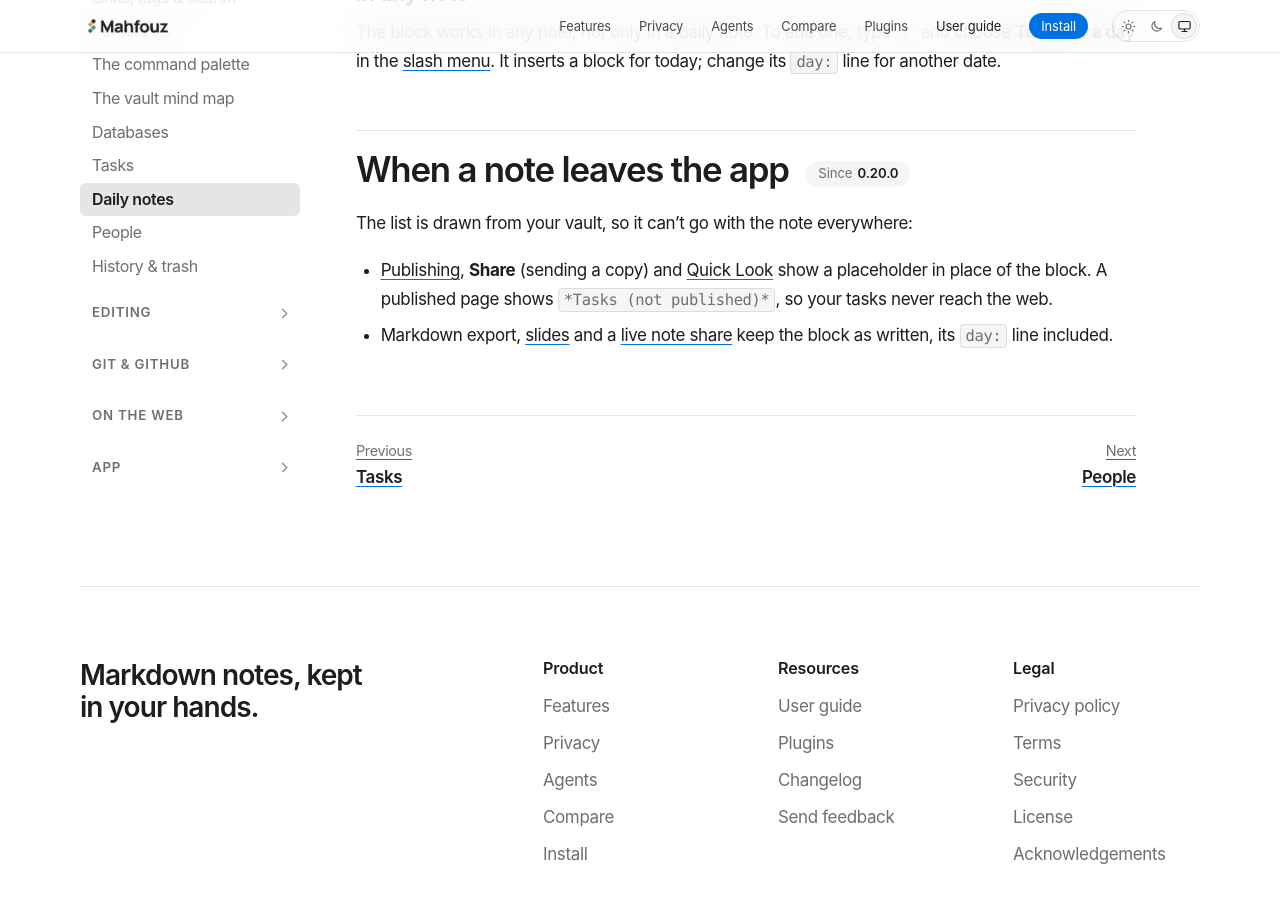
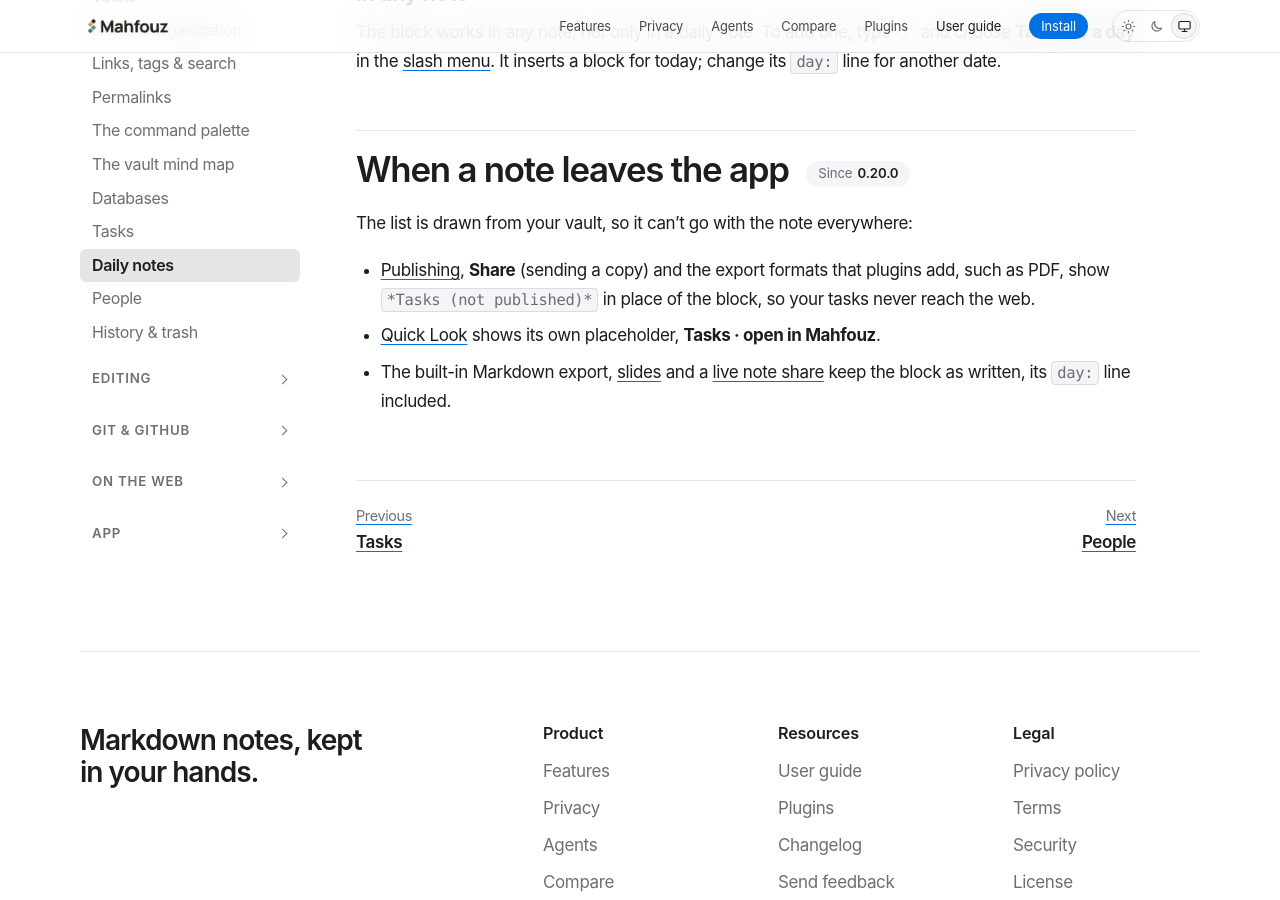
Before and after one commit to mahfouz-app/docs, a Jekyll site: the page built from guide/daily-notes.md, in a window 1280 px wide and 900 px high, scrolled down 2947 px. Built offline with Jekyll 4.4.1, drawn with Linux system fonts in a browser that asks for light colours.

Commit message:
guide: Daily notes, which exports keep the day-tasks block
Co-Authored-By: Claude Opus 5.5 <noreply@anthropic.com>

```diff
--- a/guide/daily-notes.md
+++ b/guide/daily-notes.md
@@ -124,10 +124,11 @@ It inserts a block for today; change its `day:` line for another date.
 The list is drawn from your vault, so it can't go with the note
 everywhere:
 
-- [Publishing](/guide/publishing/), **Share** (sending a copy) and
-  [Quick Look](/guide/quick-look/) show a placeholder in place of the
-  block. A published page shows `*Tasks (not published)*`, so your tasks
-  never reach the web.
-- Markdown export, [slides](/guide/slides/) and a
+- [Publishing](/guide/publishing/), **Share** (sending a copy) and the
+  export formats that plugins add, such as PDF, show `*Tasks (not
+  published)*` in place of the block, so your tasks never reach the web.
+- [Quick Look](/guide/quick-look/) shows its own placeholder, **Tasks ·
+  open in Mahfouz**.
+- The built-in Markdown export, [slides](/guide/slides/) and a
   [live note share](/guide/sharing/) keep the block as written, its
   `day:` line included.
```
Also changed, not shown: _includes/kitchen-sink/kitchen_sink/tasks_for_a_day.md (+1 -1 lines).
